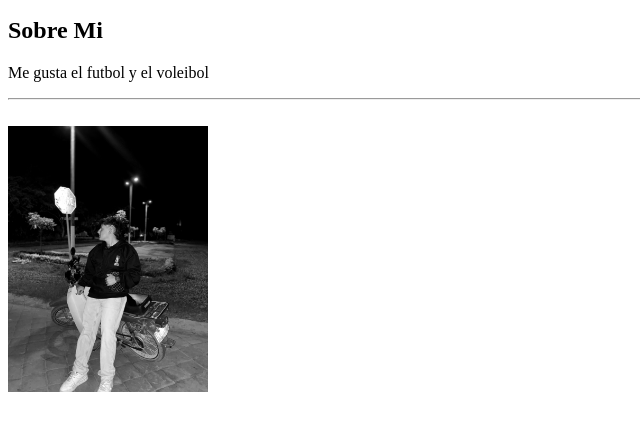
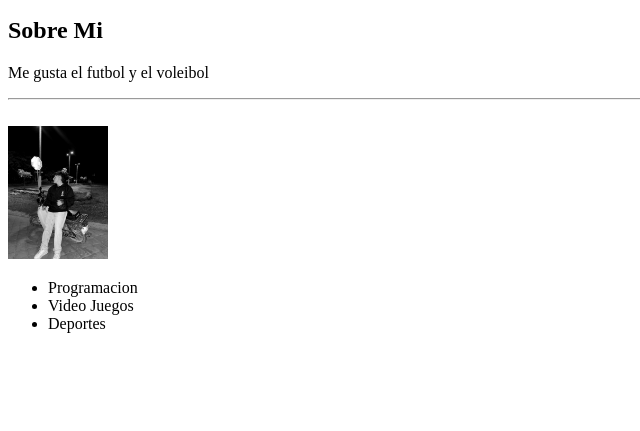
Before and after one commit to Juan-Callejas/Mi-Primera-Pagina-Web, a plain HTML site: page index.html in a window 1280 px wide. Shown: the part 101-532 px from the top of the page, without its empty margins (0-640 px from the left). Drawn offline with Linux system fonts and the light colour scheme.

Commit message:
Crear lista de intereses

```diff
--- a/index.html
+++ b/index.html
@@ -15,6 +15,13 @@
     <hr>
     <br>
     <!--Insertar una imagen-->
-    <img src="imagenes/img1.jpg" alt="Foto de perfil" width="200">
+    <img src="imagenes/img1.jpg" alt="Foto de perfil" width="100">
+    <!--Lista De Intereses-->
+    <ul>
+        <li>Programacion</li>
+        <li>Video Juegos</li>
+        <li>Deportes</li>
+    </ul>
+
 </body>
 </html>
```
